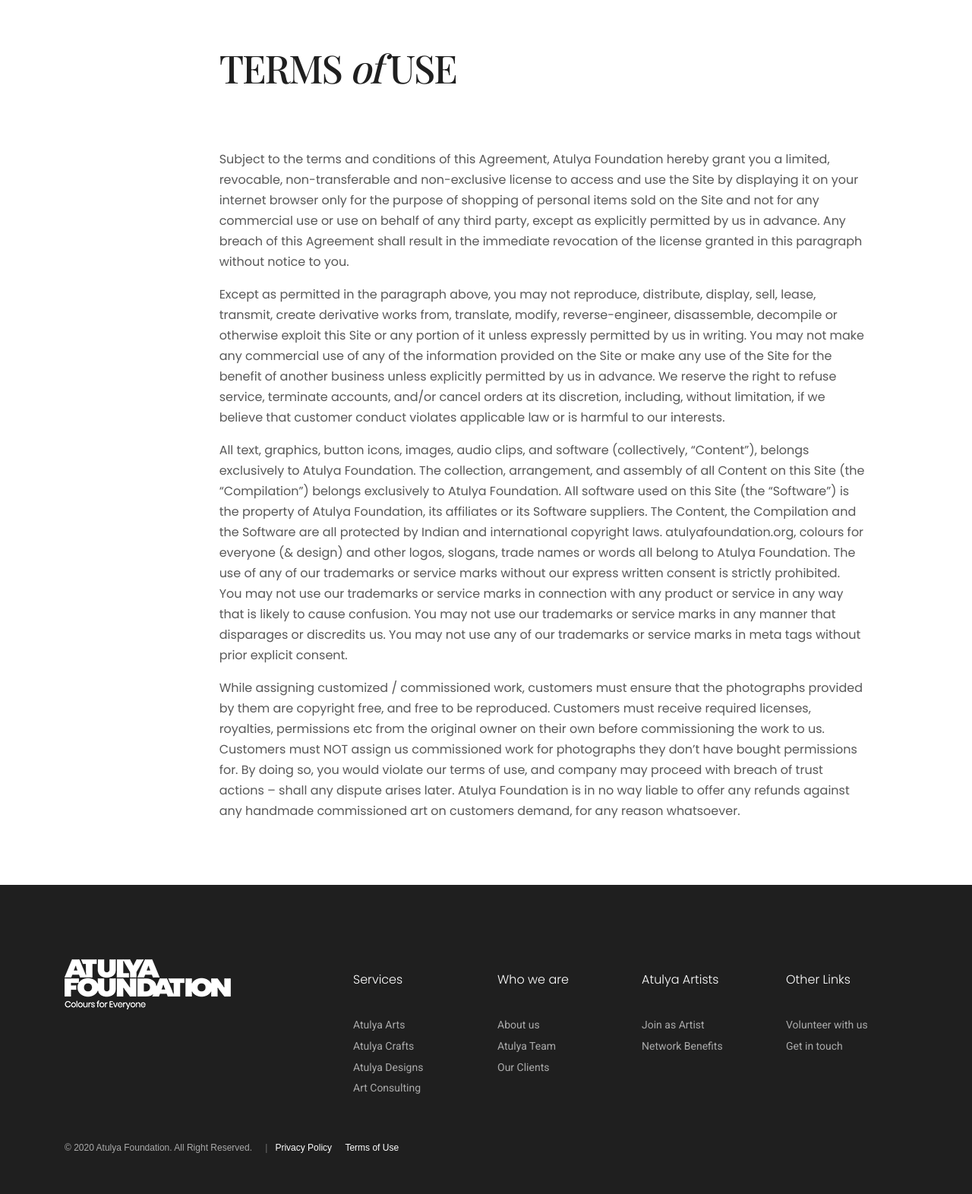
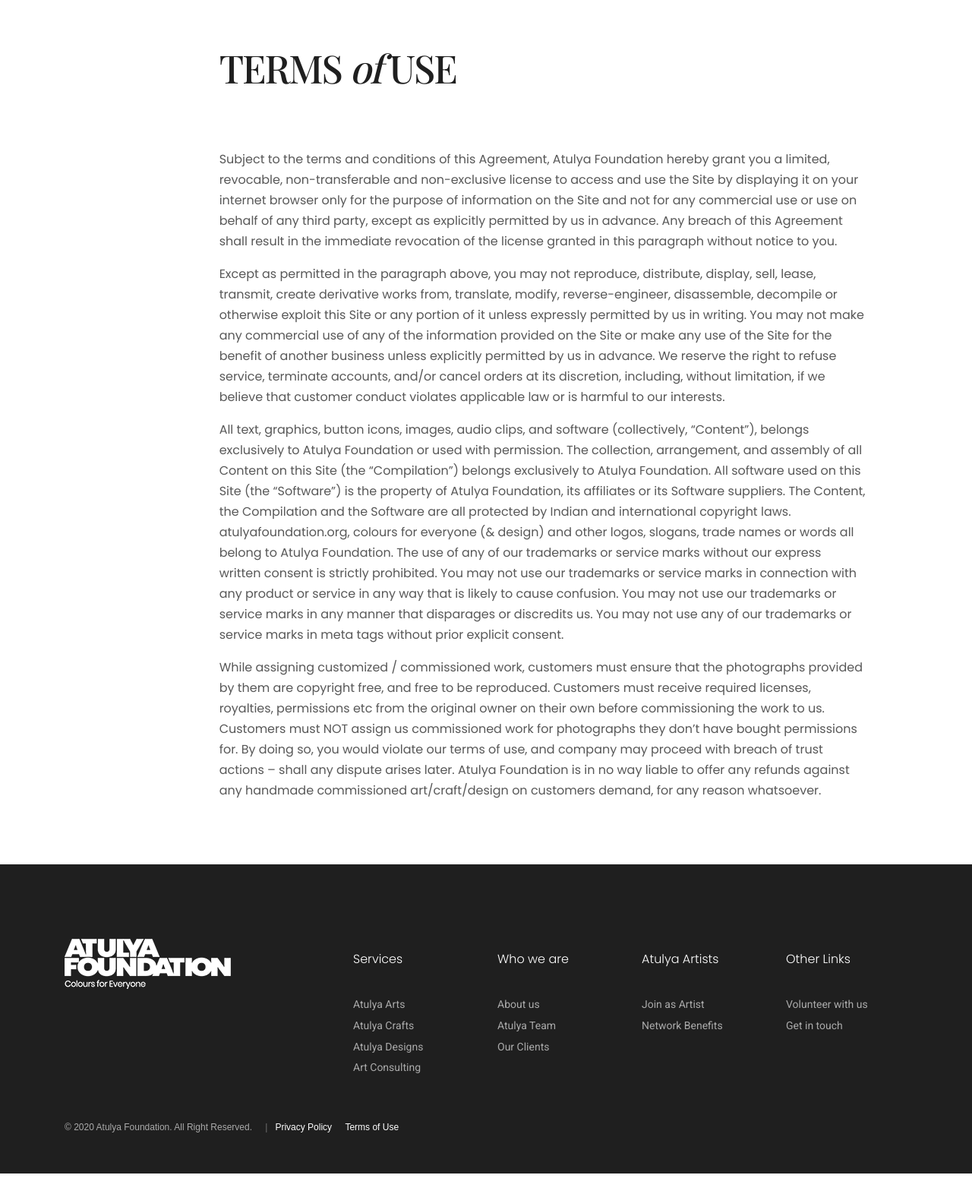
Before and after one commit to atulya-foundation/atulyafoundation-global, a PHP site: page /terms-of-use.php in a window 1280 px wide; the page is wider, and only the part inside the window is pictured. Shown: the part 134-1706 px from the top of that part at 76% size. After the commit the page ends 1679 px from the top of that part, so only its background shows below. Run offline with PHP 8.4, Linux system fonts and the light colour scheme; some libraries are stand-ins or nearby versions; some web fonts are replaced.

Commit message:
privacy policy and terms of use

```diff
--- a/terms-of-use.php
+++ b/terms-of-use.php
@@ -9,34 +9,11 @@
         <div class="col-md-12">
             <h1 class="uppercase">Terms  <span> of </span>  Use</h1>
             <div class="content mt-80">
-                <p>Subject to the terms and conditions of this Agreement, Atulya Foundation hereby grant you a limited, revocable, non-transferable and
-                    non-exclusive license to access and use the Site by displaying it on your internet browser only for the purpose of shopping of personal
-                    items sold on the Site and not for any commercial use or use on behalf of any third party, except as explicitly permitted by us in
-                    advance. Any breach of this Agreement shall result in the immediate revocation of the license granted in this paragraph without notice
-                    to you.
+                <p>Subject to the terms and conditions of this Agreement, Atulya Foundation hereby grant you a limited, revocable, non-transferable and non-exclusive license to access and use the Site by displaying it on your internet browser only for the purpose of information on the Site and not for any commercial use or use on behalf of any third party, except as explicitly permitted by us in advance. Any breach of this Agreement shall result in the immediate revocation of the license granted in this paragraph without notice to you.
                 </p>
-                <p>Except as permitted in the paragraph above, you may not reproduce, distribute, display, sell, lease, transmit, create derivative works
-                    from, translate, modify, reverse-engineer, disassemble, decompile or otherwise exploit this Site or any portion of it unless expressly
-                    permitted by us in writing. You may not make any commercial use of any of the information provided on the Site or make any use of the
-                    Site for the benefit of another business unless explicitly permitted by us in advance. We reserve the right to refuse service, terminate
-                    accounts, and/or cancel orders at its discretion, including, without limitation, if we believe that customer conduct violates applicable law
-                    or is harmful to our interests.
-                </p>
-                <p>All text, graphics, button icons, images, audio clips, and software (collectively, “Content”), belongs exclusively to Atulya Foundation. The
-                    collection, arrangement, and assembly of all Content on this Site (the “Compilation”) belongs exclusively to Atulya Foundation. All
-                    software used on this Site (the “Software”) is the property of Atulya Foundation, its affiliates or its Software suppliers. The Content, the
-                    Compilation and the Software are all protected by Indian and international copyright laws. atulyafoundation.org, colours for everyone (&
-                    design) and other logos, slogans, trade names or words all belong to Atulya Foundation. The use of any of our trademarks or service
-                    marks without our express written consent is strictly prohibited. You may not use our trademarks or service marks in connection with any
-                    product or service in any way that is likely to cause confusion. You may not use our trademarks or service marks in any manner that
-                    disparages or discredits us. You may not use any of our trademarks or service marks in meta tags without prior explicit consent.
-                </p>
-                <p>While assigning customized / commissioned work, customers must ensure that the photographs provided by them are copyright free,
-                    and free to be reproduced. Customers must receive required licenses, royalties, permissions etc from the original owner on their own
-                    before commissioning the work to us. Customers must NOT assign us commissioned work for photographs they don’t have bought
-                    permissions for. By doing so, you would violate our terms of use, and company may proceed with breach of trust actions – shall any
-                    dispute arises later. Atulya Foundation is in no way liable to offer any refunds against any handmade commissioned art on customers
-                    demand, for any reason whatsoever.</p>
+                <p>Except as permitted in the paragraph above, you may not reproduce, distribute, display, sell, lease, transmit, create derivative works from, translate, modify, reverse-engineer, disassemble, decompile or otherwise exploit this Site or any portion of it unless expressly permitted by us in writing. You may not make any commercial use of any of the information provided on the Site or make any use of the Site for the benefit of another business unless explicitly permitted by us in advance. We reserve the right to refuse service, terminate accounts, and/or cancel orders at its discretion, including, without limitation, if we believe that customer conduct violates applicable law or is harmful to our interests.</p>
+                <p>All text, graphics, button icons, images, audio clips, and software (collectively, “Content”), belongs exclusively to Atulya Foundation or used with permission. The collection, arrangement, and assembly of all Content on this Site (the “Compilation”) belongs exclusively to Atulya Foundation. All software used on this Site (the “Software”) is the property of Atulya Foundation, its affiliates or its Software suppliers. The Content, the Compilation and the Software are all protected by Indian and international copyright laws. atulyafoundation.org, colours for everyone (& design) and other logos, slogans, trade names or words all belong to Atulya Foundation. The use of any of our trademarks or service marks without our express written consent is strictly prohibited. You may not use our trademarks or service marks in connection with any product or service in any way that is likely to cause confusion. You may not use our trademarks or service marks in any manner that disparages or discredits us. You may not use any of our trademarks or service marks in meta tags without prior explicit consent.</p>
+                <p>While assigning customized / commissioned work, customers must ensure that the photographs provided by them are copyright free, and free to be reproduced. Customers must receive required licenses, royalties, permissions etc from the original owner on their own before commissioning the work to us. Customers must NOT assign us commissioned work for photographs they don’t have bought permissions for. By doing so, you would violate our terms of use, and company may proceed with breach of trust actions – shall any dispute arises later. Atulya Foundation is in no way liable to offer any refunds against any handmade commissioned art/craft/design on customers demand, for any reason whatsoever.</p>
             </div>
         </div>
     </div>
```
Also changed, not shown: privacy-policy.php (+11 -4 lines).
